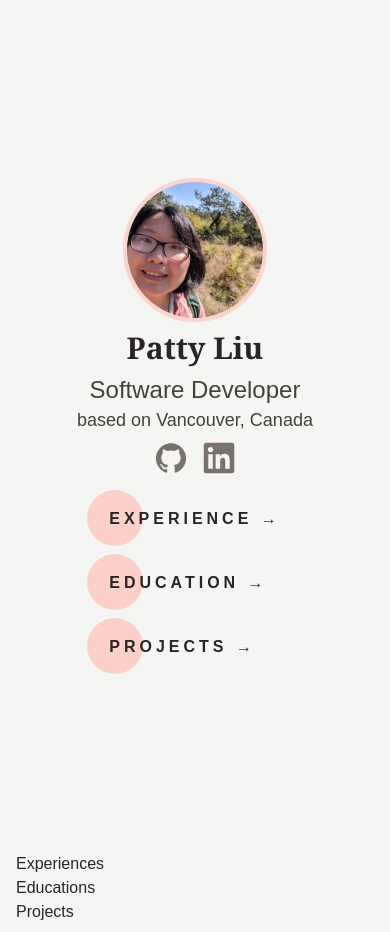
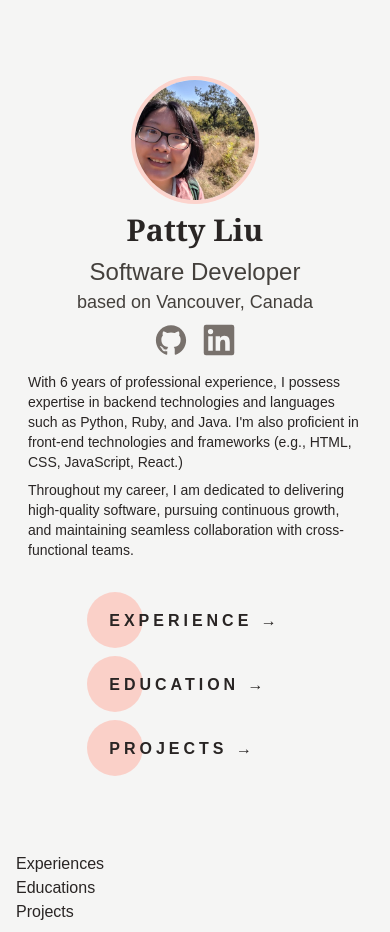
Before and after one commit to ikulan/ikulan.github.io, a React (Vite) app: page / in a window 390 px wide. Built offline with nearby package versions, Linux system fonts and the light colour scheme.

Commit message:
Refine responsive design for the landing page

```diff
--- a/src/components/Avatar.jsx
+++ b/src/components/Avatar.jsx
@@ -1,7 +1,7 @@
 function Avatar({ img_url, alt_name, size = "base" }) {
   const sizeProperties = {
     small: "h-16 w-16 border-2",
-    base: "h-36 w-36 md:h-48 md:w-48 border-4",
+    base: "h-32 w-32 md:h-48 md:w-48 border-4",
   };
 
   return (
--- a/src/components/NavButton.jsx
+++ b/src/components/NavButton.jsx
@@ -2,7 +2,7 @@ function NavButton({ children }) {
   return (
     <div>
       <a href="#" className="cta">
-        <span>{children} →</span>
+        <span className="text-nowrap">{children} →</span>
       </a>
     </div>
   );
--- a/src/sections/Landing.jsx
+++ b/src/sections/Landing.jsx
@@ -10,14 +10,15 @@ const avatarProps = {
 function Landing() {
   return (
     <div className="min-h-screen py-6 grid">
-      <div className="my-auto flex flex-col items-center space-y-2">
+      <div className="my-auto flex flex-col items-center lg:flex-row lg:justify-center">
+        <div className="space-y-2 md:space-y-4 lg:w-4/12">
           {/* header */}
           <div className="flex flex-col items-center md:space-y-2">
             <Avatar
               img_url={avatarProps.img_url}
               alt_name={avatarProps.alt_name}
             />
-          <p className="font-serif py-2 text-3xl md:text-5xl  font-semibold">
+            <p className="font-serif py-2 text-3xl md:text-5xl font-semibold">
               Patty Liu
             </p>
             <p className="text-2xl md:text-4xl text-stone-700">
@@ -33,14 +34,30 @@ function Landing() {
             <IconButton type="github" />
             <IconButton type="linkedin" />
           </div>
+        </div>
 
+        <div className="space-y-2 md:space-y-4 flex flex-col items-center lg:w-8/12">
           {/* description */}
+          <div className="px-3 py-4 text-sm md:text-lg md:max-w-xl md:py-6 space-y-2">
+            <p className="text-pretty">
+              With 6 years of professional experience, I possess expertise in
+              backend technologies and languages such as Python, Ruby, and Java.
+              I&apos;m also proficient in front-end technologies and frameworks
+              (e.g., HTML, CSS, JavaScript, React.)
+            </p>
+            <p className="text-pretty">
+              Throughout my career, I am dedicated to delivering high-quality
+              software, pursuing continuous growth, and maintaining seamless
+              collaboration with cross-functional teams.
+            </p>
+          </div>
 
           {/* nav buttons */}
-        <div className="flex flex-col items-start space-y-10 py-6 md:space-y-0 md:space-x-4 md:flex-row md:max-w-2xl md:justify-between md:align-middle">
+          <div className="flex flex-col items-start space-y-10 py-6 md:space-y-0 md:space-x-2 md:flex-row md:justify-between md:align-middle">
             <NavButton>Experience</NavButton>
             <NavButton>Education</NavButton>
             <NavButton>Projects</NavButton>
+          </div>
         </div>
       </div>
     </div>
```
Lines whose indentation alone changed are shown as unchanged.
